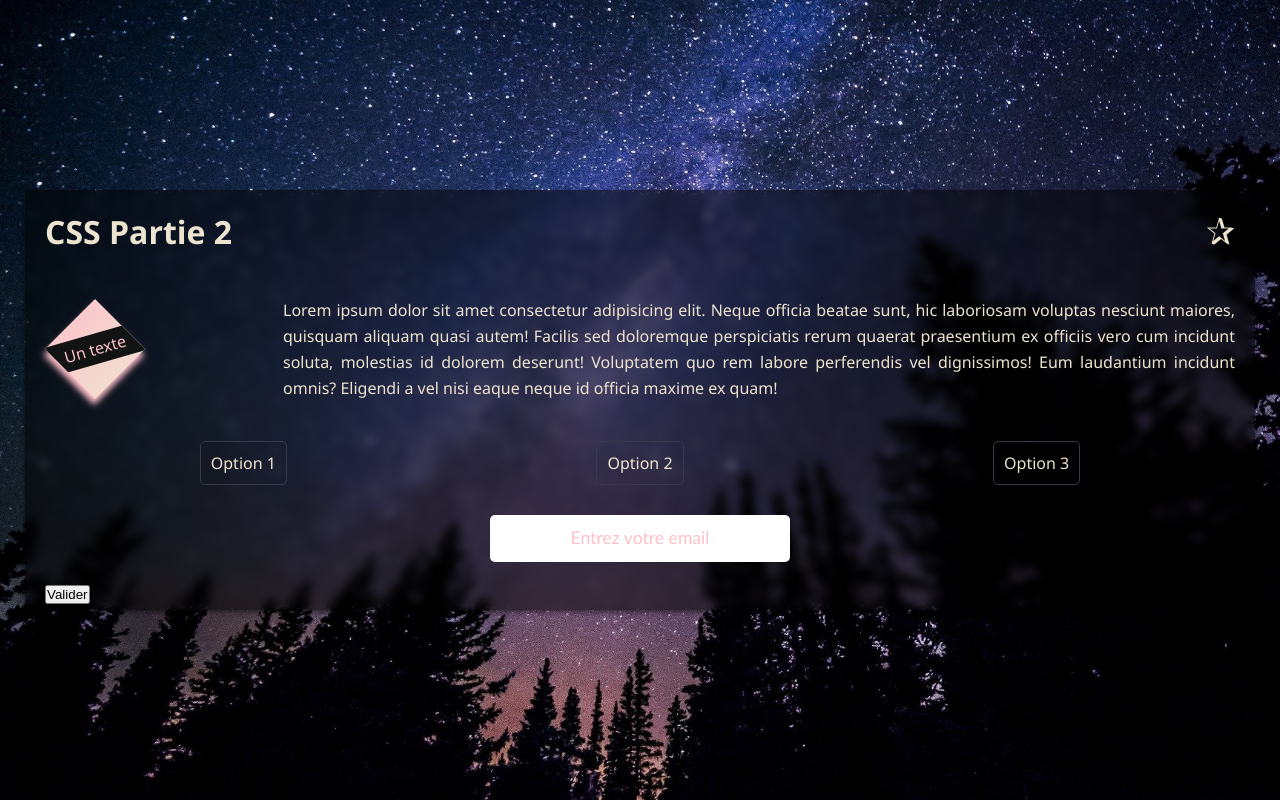
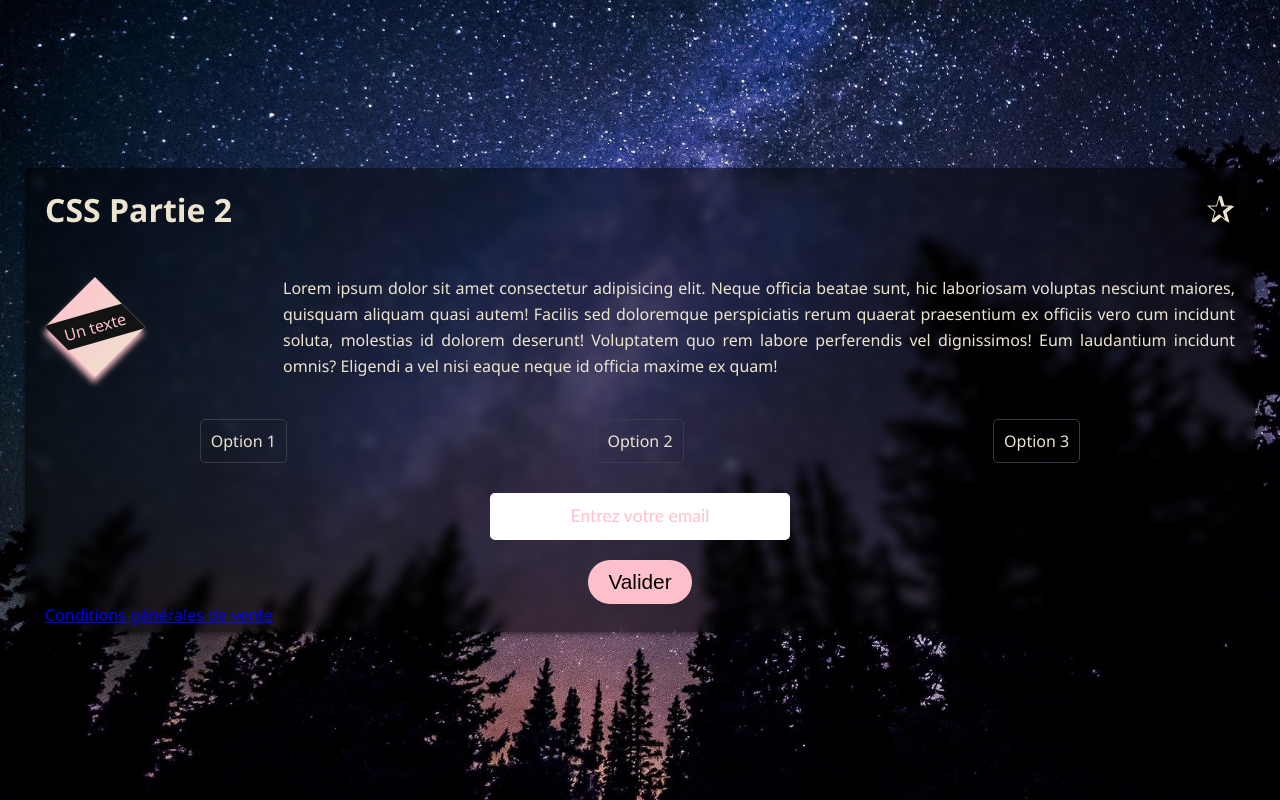
Before and after one commit to Koffi-Sk/Cours-CSS-2, a plain HTML site: page index.html in a window 1280 px wide. Drawn offline with Linux system fonts and the light colour scheme.

Commit message:
Traitement du bouton

```diff
--- a/index.html
+++ b/index.html
@@ -42,6 +42,7 @@
       </div>
 
       <button>Valider</button>
+      <a href="http://www.google.com">Conditions générales de vente</a>
     </div>
   </body>
 </html>
--- a/style.css
+++ b/style.css
@@ -159,3 +159,21 @@ input[type="text"]::placeholder {
     color: var(--color2);
     font-family: 'Gill Sans', 'Gill Sans MT', Calibri, 'Trebuchet MS', sans-serif;
 }
+
+/*Traitement du button*/
+button {
+    cursor: pointer;
+    background: var(--color2);
+    border: none;
+    font-size: 1.3rem;
+    padding: 10px 20px;
+    border-radius: 150px;
+    /*centrer le button*/
+    margin: 0 auto;
+    display: block;
+    transition: 0.1s;
+}
+
+button:hover {
+    letter-spacing: 3px;
+}
```
